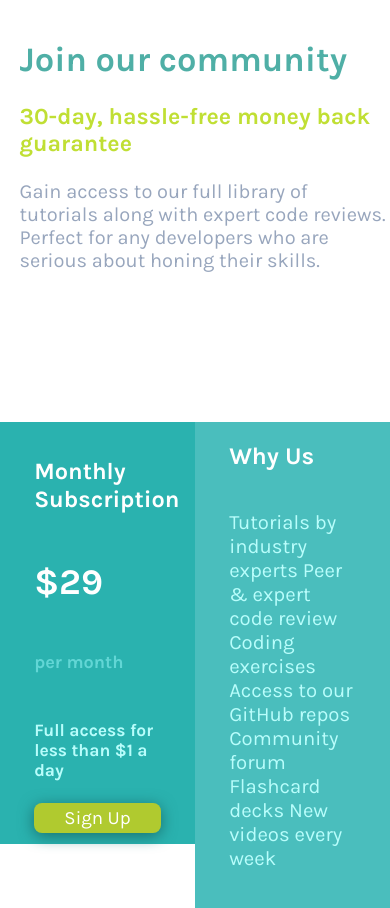
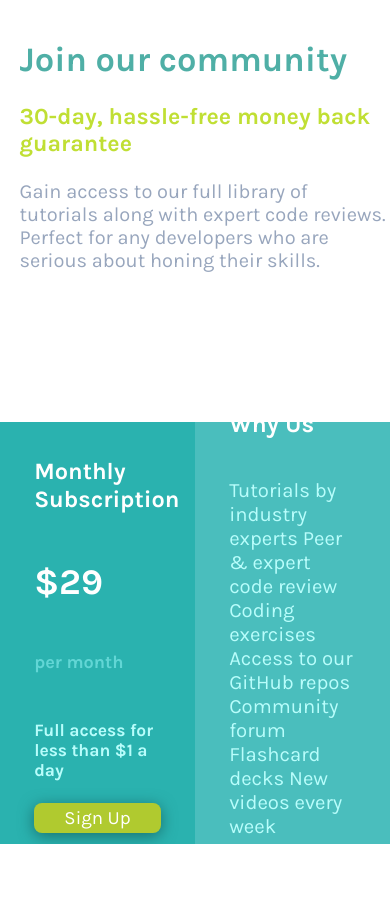
Before and after one commit to MustafaAlsadah/Single-price-grid-component, a plain HTML site: page index.html in a window 390 px wide. After the commit the page ends 844 px from the top, so only its background shows below. Drawn offline with Linux system fonts and the light colour scheme.

Commit message:
Solving lower section issue in mobile

```diff
--- a/index.html
+++ b/index.html
@@ -18,6 +18,7 @@
       </p>
     </div>
   </div>
+ <div class="lower-section">
    <div class="monthly-subscription">
      <div class="monthly-subscription-inner-wrapper">
        <h3 class="monthly-subscription-heading">Monthly Subscription</h3>
@@ -44,6 +45,7 @@
      </div>
    </div>
  </div>
+</div>
 
 </body>
 </html>
--- a/stylesheet.css
+++ b/stylesheet.css
@@ -62,15 +62,13 @@ body{
 }
 
 .why-us {
-    grid-column-start: 2;
-    grid-column-end: 3;
-    grid-row-start: 2;
-    grid-row-end: 3;
     background-color: #4ABEBD;
     display: flex;
     justify-content: center;
     flex-direction: column;
     align-items: center;
+    flex: 1;
+    width: 100%;
 
 }
 
@@ -80,16 +78,22 @@ body{
 }
 
 .monthly-subscription {
-    grid-column-start: 1;
-    grid-column-end: 2;
-    grid-row-start: 2;
-    grid-row-end: 3;
     background-color: hsl(179, 62%, 43%);
-    height: 50vh;
+    height: 100%;
     display: flex;
     flex-direction: column;
     align-items: center;
     justify-content: center;
+    flex: 1;
+    width: 100%;
+}
+
+.lower-section {
+    grid-column-start: 1;
+    grid-column-end: 3;
+    display: flex;
+    height: 50vh;
+    overflow: hidden;
 }
 
 
```
Lines whose indentation alone changed are shown as unchanged.
